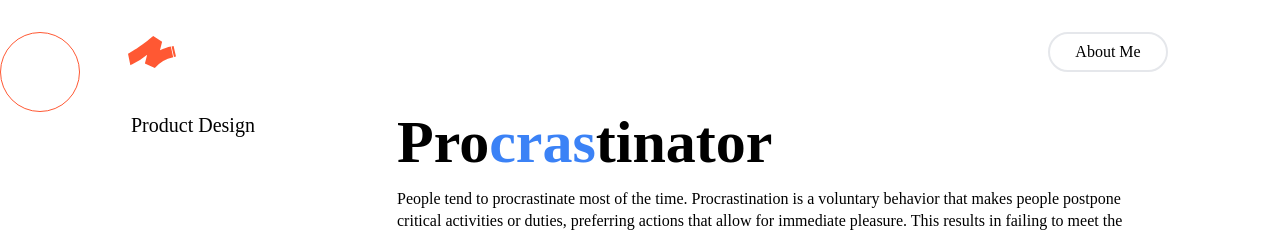
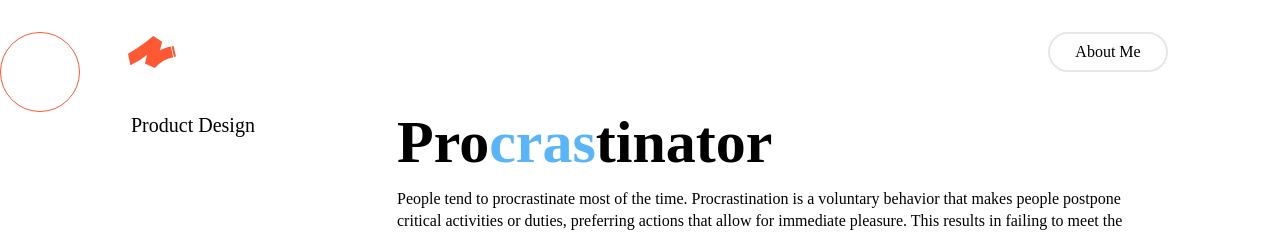
Before and after one commit to 4eug/Old-Portfolio, a Next.js app: page /Case-Studies/Procrastinator in a window 1280 px wide. Shown: the top 232 px of the page. Built offline with nearby package versions, Linux system fonts and the light colour scheme.

Commit message:
Case Studies [1]

```diff
--- a/components/CaseStudies/Procrastinator/index.jsx
+++ b/components/CaseStudies/Procrastinator/index.jsx
@@ -26,7 +26,7 @@ const Hero = (props) => {
         </h1>
       </div>
       <div className='w-full sm:w-2/3 lg:pr-16'>
-        <h1 className="text-4xl md:text-6xl font-semibold">Pro<span className="text-blue-500">cras</span>tinator</h1>
+        <h1 className="text-4xl md:text-6xl font-semibold">Pro<span className="text-procrastinator-blue">cras</span>tinator</h1>
        <p className='ml-0 mt-4 text-left text-md leading-snug'>
        People tend to procrastinate most of the time. Procrastination is a voluntary behavior that makes people postpone critical activities or duties,
        preferring actions that allow for immediate pleasure. This results in failing to meet the deadlines of a task or something that goes long-term,
--- a/pages/Case-Studies/Procrastinator.jsx
+++ b/pages/Case-Studies/Procrastinator.jsx
@@ -8,6 +8,9 @@ import About from "../../components/About/About";
 import Footer from "../../components/Footer/footer";
 import Hero from "../../components/CaseStudies/Procrastinator";
 import Research from "../../components/CaseStudies/Procrastinator/research";
+import UserFlow from "../../components/CaseStudies/Procrastinator/user-flow";
+import DesignSoln from "../../components/CaseStudies/Procrastinator/design-soln";
+import MockUps from "../../components/CaseStudies/Procrastinator/mock-ups";
 
 export default function Home() {
   const [sideBar, setSideBar] = useState(false);
@@ -26,6 +29,11 @@ export default function Home() {
 
       <Hero/>
       <Research/>
+      <section className='bg-procrastinator-blue mt-10 px-6 pt-10 lg:px-36 pb-20'>
+      <UserFlow/>
+      </section>
+      <DesignSoln/>
+      <MockUps/>
 
       {/* <Footer/> */}
       <SideBar sideBar={sideBar} />
```
